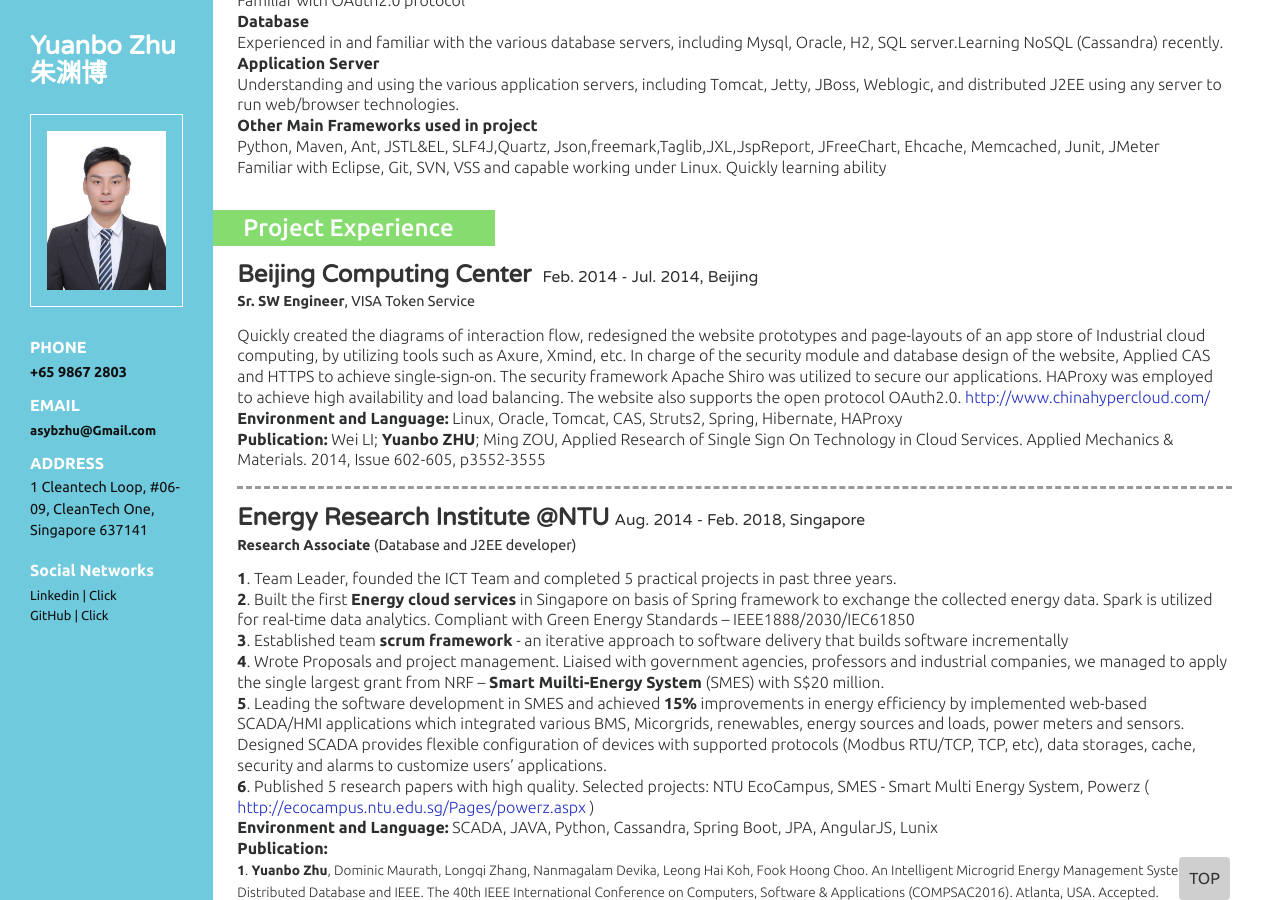
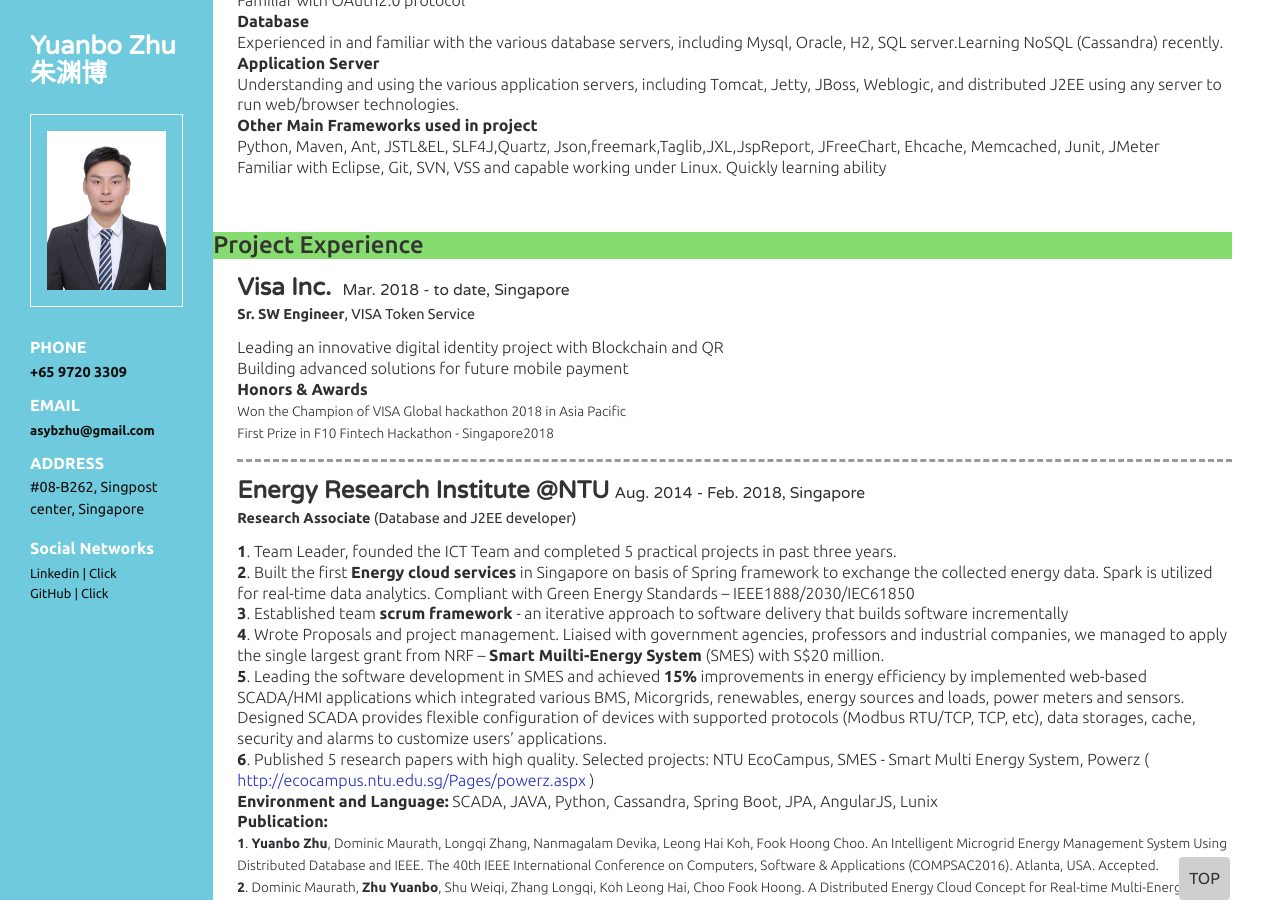
Before and after one commit to freerambo/freerambo.github.io, a Jekyll site: the page built from portfolio/index.html, in a window 1280 px wide and 900 px high, scrolled down 336 px. Built offline with Jekyll 4.4.1, drawn with Linux system fonts in a browser that asks for light colours; nearby versions of some CDN libraries; library files that are not in the unit come from our copies; a file with an impossible date is left out.

Commit message:
add govtech, fintech and update portfolios

```diff
--- a/_posts/2018-07-24-How-other-countries-look-at-China.markdown
+++ b/_posts/2018-07-24-How-other-countries-look-at-China.markdown
@@ -34,7 +34,7 @@
 
 历史就是那么有趣，而现实更耐人寻味。
 
-
+越南人说以后都要开始学习中文了。
 
 
 
--- a/_posts/2018-09-24-ThreadLocal-in-JAVA.markdown
+++ b/_posts/2018-09-24-ThreadLocal-in-JAVA.markdown
@@ -51,8 +51,9 @@
 ## Volatile & Atomic
 
 Volatile for visibility
+
+所有线程线程
 Atomic for atomicity
-
 
 
 
--- a/portfolio/index.html
+++ b/portfolio/index.html
@@ -36,15 +36,15 @@
 		 </div>
 		<div class="details">
 			 <h3>PHONE</h3>
-			 <p><strong>+65 9867 2803</strong></p>
+			 <p><strong>+65 9720 3309</strong></p>
 			 <h3>EMAIL</h3>
 			 <p>
-			 <a href="mailto:ASYBZHU@GMAIL.com"><strong>asybzhu@Gmail.com</strong></a>
+			 <a href="mailto:ASYBZHU@GMAIL.com"><strong>asybzhu@gmail.com</strong></a>
 			 </p>
 
 			 <address>
 			 <h3>ADDRESS</h3>
-			 <span>1 Cleantech Loop, #06-09, CleanTech One, Singapore 637141</span>
+			 <span>#08-B262, Singpost center, Singapore</span>
 			 </address>
 			 <h3>Social Networks</h3>
 			 <p> <a target="_blank" href="https://www.linkedin.com/pub/yuanbo-rambo-zhu/32/860/618">
@@ -121,23 +121,25 @@
 			 </div>
 		</div>
 
-		 <div id="work-exp" class="company">
+		 <br id="work-exp" class="company">
 			 <h3 class="clr1">Project Experience</h3>
 
 			 <div class="company_details">
-				 <h4>Beijing Computing Center <span>Feb. 2014 - Jul. 2014, Beijing</span></h4>
+				 <h4>Visa Inc. <span>Mar. 2018 - to date, Singapore</span></h4>
 				 <h6><strong>Sr. SW Engineer</strong>, VISA Token Service</h6>
+
 				 <p>
-					 Quickly created the diagrams of interaction flow, redesigned the website prototypes and page-layouts of an app store of Industrial cloud computing, by utilizing tools such as Axure, Xmind, etc. In charge of the security module and database design of the website, Applied CAS and HTTPS to achieve single-sign-on. The security framework Apache Shiro was utilized to secure our applications. HAProxy was employed to achieve high availability and load balancing. The website also supports the open protocol OAuth2.0.
-					 <a href=" http://www.chinahypercloud.com/ " target="_blank">  http://www.chinahypercloud.com/</a>
-				 </p>
-				 <p>
-					 <strong>Environment and Language:</strong>
-					 Linux, Oracle, Tomcat, CAS, Struts2, Spring, Hibernate, HAProxy
+						 Leading an innovative digital identity project with Blockchain and QR </br>
+						 Building advanced solutions for future mobile payment
 				 </p>
 				 <p class="cmpny1">
-					 <strong>Publication:</strong>
-					 Wei LI; <b>Yuanbo ZHU</b>; Ming ZOU, Applied Research of Single Sign On Technology in Cloud Services. Applied Mechanics & Materials. 2014, Issue 602-605, p3552-3555				 </p>
+
+					 <strong>Honors & Awards</strong><br/><small>
+
+				 Won the Champion of VISA Global hackathon 2018 in Asia Pacific </br>
+					 First Prize in F10 Fintech Hackathon - Singapore2018</small>
+			 	</p>
+
 			 </div>
 
 			 <div class="company_details">
```
Also changed, not shown: _posts/2017-07-01-lunch-of-rambo-blog.markdown (+14 -0 lines), _posts/2018-08-05-Socializing-with-airbnb-guests.markdown (+8 -0 lines), _posts/2018-09-23-F10-Fintech_hackathon-Singapore.markdown (added, +41 -0 lines), _posts/2018-10-03-GovTech-developer-conference-Singapore.markdown (added, +97 -0 lines).
